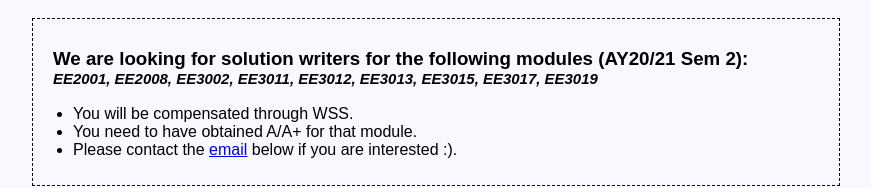
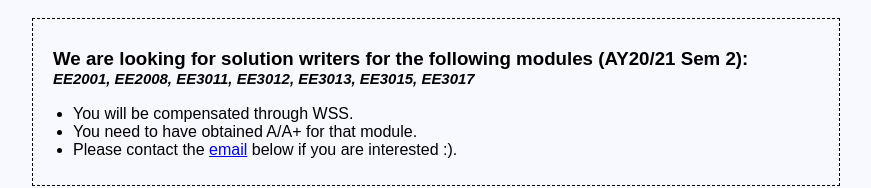
Before and after one commit to ntueeeclub/ntueeeclub.github.io, a plain HTML site: page index.html in a window 1280 px wide. Shown: the part 220-408 px from the top of the page, without its empty margins (205-1076 px from the left). Drawn offline with Linux system fonts and the light colour scheme.

Commit message:
pyp update

```diff
--- a/index.html
+++ b/index.html
@@ -20,7 +20,7 @@
         <h1>EEE/IEM Past Year Papers (PYP) - Solutions</h1>
         <div class="boxed">
             <h3>We are looking for solution writers for the following modules (AY20/21 Sem 2):<br><span id="mods">
-                    EE2001, EE2008, EE3002, EE3011, EE3012, EE3013, EE3015, EE3017, EE3019</span></h3>
+                    EE2001, EE2008, EE3011, EE3012, EE3013, EE3015, EE3017</span></h3>
             <ul>
                 <li>You will be compensated through WSS.</li>
                 <li>You need to have obtained A/A+ for that module.</li>
```
